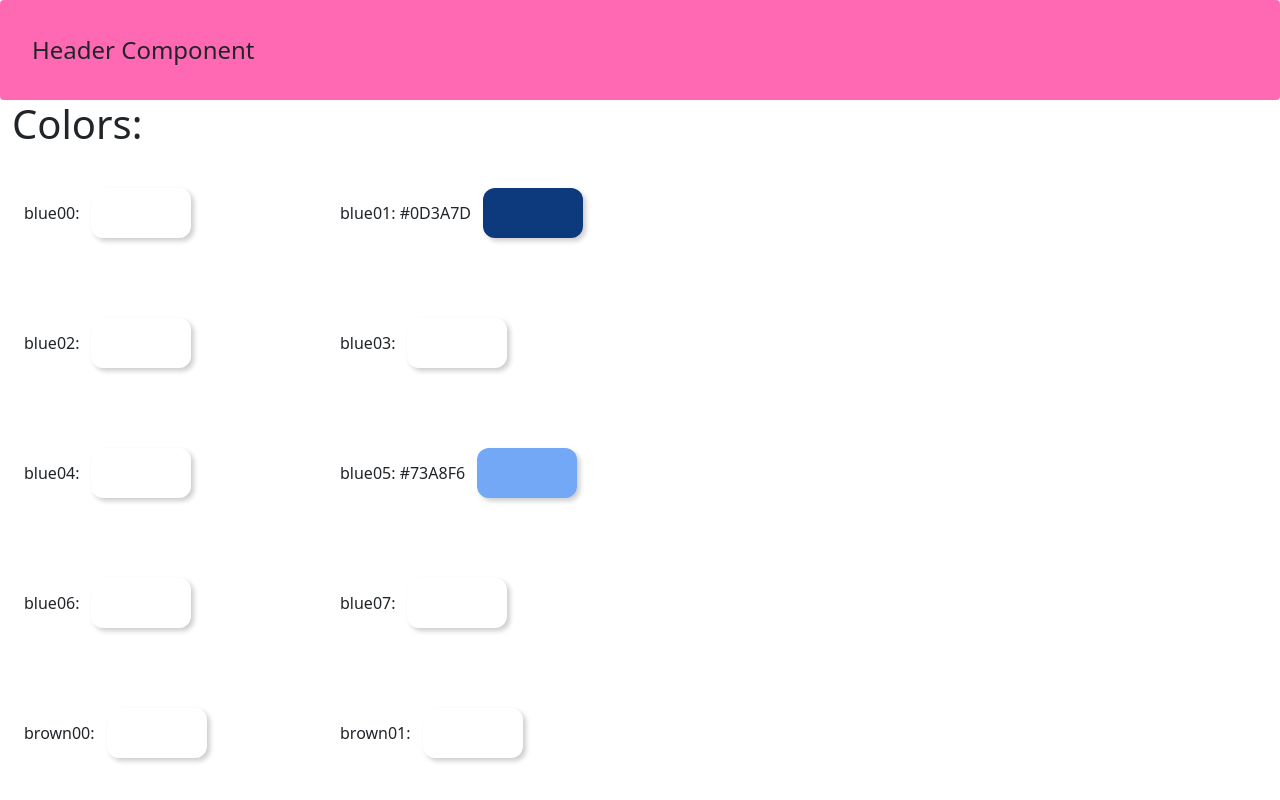
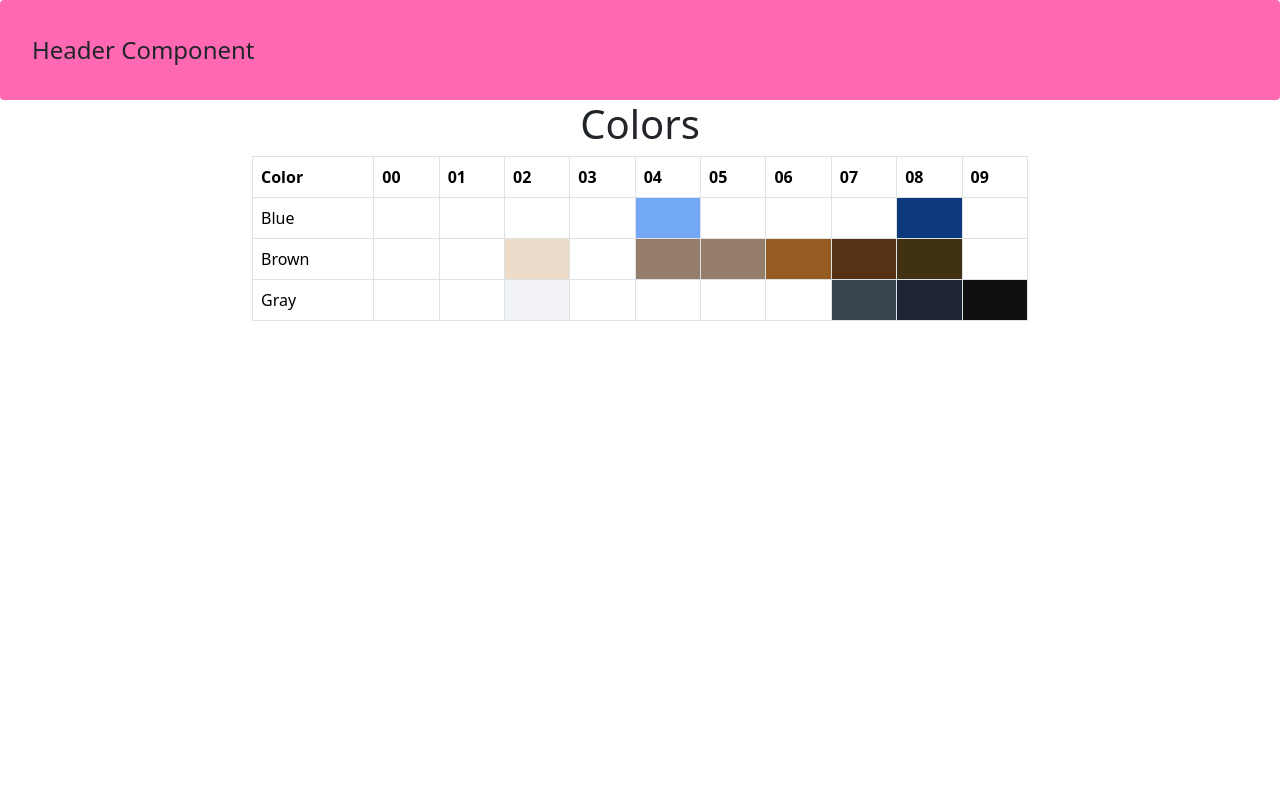
Before and after one commit to Simon-Cheek/SimonPortfolio, a React (Vite) app: page /colors in a window 1280 px wide. Shown: the top 800 px of the page. Built offline with nearby package versions, Linux system fonts and the light colour scheme.

Commit message:
Convert ColorPage to table

```diff
--- a/src/App.jsx
+++ b/src/App.jsx
@@ -1,27 +1,25 @@
 /** @jsxImportSource @emotion/react */
 import 'bootstrap/dist/css/bootstrap.min.css';
-import { css } from '@emotion/react';
-import { colors } from './styles/colors';
+import { BrowserRouter, Routes, Route } from "react-router-dom";
 
 import { Header } from './components/Header';
 import ColorPage from './components/ColorPage';
-import { Container } from 'react-bootstrap';
 
 
-const pStyle = css`
-  color: ${colors.blue};
-  font-size: 30px;
-`;
 
-const color = 'white';
 
 function App() {
+
   return (
     <>
       <Header />
-      <Container fluid>
-        <ColorPage />
-      </Container>
+
+      <BrowserRouter>
+        <Routes>
+          <Route exact path="/colors" element={<ColorPage />} />
+          {/* <Route exact path="/" element={ } /> */}
+        </Routes>
+      </BrowserRouter>
 
     </>
   );
--- a/src/components/ColorPage.jsx
+++ b/src/components/ColorPage.jsx
@@ -1,47 +1,95 @@
 /** @jsxImportSource @emotion/react */
 import { css } from '@emotion/react';
 import { colors } from '../styles/colors';
+import { Container, Table } from 'react-bootstrap';
 
 
 export function ColorPage() {
 
-    const containerStyle = css`
-        display: grid;
-        grid-template-columns: minmax(100px, 300px) auto;
-        grid-gap: 16px;
-    `;
+  const tableStyle = css`
+    min-width: 400px;
+    max-width: 800px;
+    justify-content: center;
+  `
 
-    const divStyle = css`
-        display: flex;
-        flex-direction: horizontal;
-        align-items: center;
-        margin: 32px 0;
-    `;
-
-    const blockStyle = css`
-        width: 100px;
-        height: 50px;
-        box-shadow: 3px 3px 5px rgba(0,0,0,0.2);
-        border-radius: 12px;
-    `;
-
-    const colorEntries = Object.entries(colors);
+  const colorEntries = Object.entries(colors);
 
 
-    return (
-        <>
-            <h1>Colors:</h1>
-            <div css={containerStyle}>
-                {colorEntries.map(([key, value]) => (
-                    <div css={divStyle} key={key}>
-                        <p css={css`margin: 0 12px;`}>{`${key}: ${value}`}</p>
-                        <div css={[blockStyle, css`background-color: ${value};`]}></div>
-                    </div>
-                ))}
-            </div>
-        </>
+  return (
 
-    )
+    <Container fluid css={tableStyle}>
+      <h1 css={css`text-align: center;`}>Colors</h1>
+
+      <Table bordered >
+
+        <thead>
+          <tr>
+            <th>Color</th>
+            <th>00</th>
+            <th>01</th>
+            <th>02</th>
+            <th>03</th>
+            <th>04</th>
+            <th>05</th>
+            <th>06</th>
+            <th>07</th>
+            <th>08</th>
+            <th>09</th>
+          </tr>
+        </thead>
+
+        <tbody>
+
+          <tr>
+            <td>Blue</td>
+            <td css={css`background-color: ${colors.blue00} !important;`}></td>
+            <td css={css`background-color: ${colors.blue01} !important;`}></td>
+            <td css={css`background-color: ${colors.blue02} !important;`}></td>
+            <td css={css`background-color: ${colors.blue03} !important;`}></td>
+            <td css={css`background-color: ${colors.blue04} !important;`}></td>
+            <td css={css`background-color: ${colors.blue05} !important;`}></td>
+            <td css={css`background-color: ${colors.blue06} !important;`}></td>
+            <td css={css`background-color: ${colors.blue07} !important;`}></td>
+            <td css={css`background-color: ${colors.blue08} !important;`}></td>
+            <td css={css`background-color: ${colors.blue09} !important;`}></td>
+          </tr>
+
+          <tr>
+            <td>Brown</td>
+            <td css={css`background-color: ${colors.brown00} !important;`}></td>
+            <td css={css`background-color: ${colors.brown01} !important;`}></td>
+            <td css={css`background-color: ${colors.brown02} !important;`}></td>
+            <td css={css`background-color: ${colors.brown03} !important;`}></td>
+            <td css={css`background-color: ${colors.brown04} !important;`}></td>
+            <td css={css`background-color: ${colors.brown05} !important;`}></td>
+            <td css={css`background-color: ${colors.brown06} !important;`}></td>
+            <td css={css`background-color: ${colors.brown07} !important;`}></td>
+            <td css={css`background-color: ${colors.brown08} !important;`}></td>
+            <td css={css`background-color: ${colors.brown09} !important;`}></td>
+          </tr>
+
+          <tr>
+            <td>Gray</td>
+            <td css={css`background-color: ${colors.gray00} !important;`}></td>
+            <td css={css`background-color: ${colors.gray01} !important;`}></td>
+            <td css={css`background-color: ${colors.gray02} !important;`}></td>
+            <td css={css`background-color: ${colors.gray03} !important;`}></td>
+            <td css={css`background-color: ${colors.gray04} !important;`}></td>
+            <td css={css`background-color: ${colors.gray05} !important;`}></td>
+            <td css={css`background-color: ${colors.gray06} !important;`}></td>
+            <td css={css`background-color: ${colors.gray07} !important;`}></td>
+            <td css={css`background-color: ${colors.gray08} !important;`}></td>
+            <td css={css`background-color: ${colors.gray09} !important;`}></td>
+          </tr>
+
+
+        </tbody>
+
+      </Table>
+
+    </Container>
+
+  )
 }
 
 
--- a/src/styles/colors.js
+++ b/src/styles/colors.js
@@ -1,34 +1,37 @@
 export const colors = {
 
-    // Colors go from their Darkest Variants to their Lightest
+    // Colors go from their Lightest Variants to their Darkest
 
     blue00: "",
-    blue01: "#0D3A7D",
+    blue01: "",
     blue02: "",
     blue03: "",
-    blue04: "",
-    blue05: "#73A8F6",
+    blue04: "#73A8F6", // Main Highlight
+    blue05: "",
     blue06: "",
     blue07: "",
+    blue08: "#0D3A7D", // Main Dark
+    blue09: "",
 
     brown00: "",
     brown01: "",
-    brown02: "",
+    brown02: "#EDDBCA",
     brown03: "",
-    brown04: "",
-    brown05: "",
+    brown04: "#957E69",
+    brown05: "#957E69",
+    brown06: "#965A23",
+    brown07: "#563116",
+    brown08: "#413113",
+    brown09: "",
 
-    white00: "",
-    white01: "",
-    white02: "",
-
-    black00: "",
-    black01: "",
-    black02: "",
-
-    gray00: "",
+    gray00: "#FFFFFF",
     gray01: "",
-    gray02: "",
+    gray02: "#F1F3F7",
     gray03: "",
-    gray04: ""
+    gray04: "",
+    gray05: "",
+    gray06: "",
+    gray07: "#38454F",
+    gray08: "#202535",
+    gray09: "#101011",
 }
```
